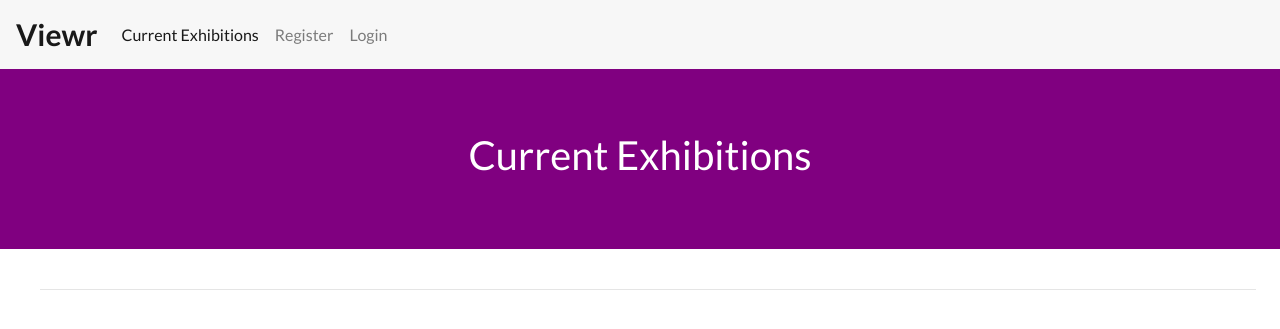
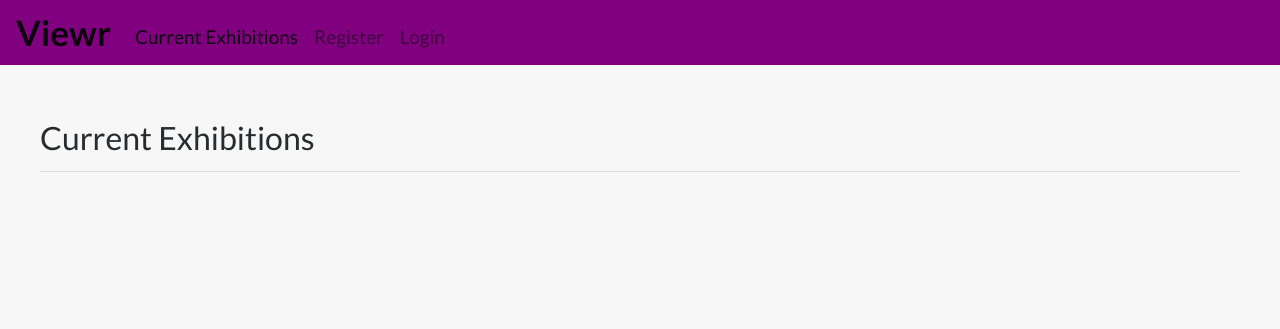
Before and after one commit to siobhanpotter/WDI_PROJECT_2, a Node project: template views/exhibitions/index.ejs in a window 1280 px wide. Shown: the top 329 px of the page. Run offline with Node 20 templates, Linux system fonts and the light colour scheme; the template is opened without the code that fills it, so the values that code supplies are empty; style sheets or scripts are compiled from the project's sources; some libraries are stand-ins or nearby versions.

Commit message:
worked on styling of index page

```diff
--- a/db/seeds.js
+++ b/db/seeds.js
@@ -37,17 +37,17 @@ User
         disipline: 'Action',
         image: 'images/wildlife.jpg'
       }, {
-        name: 'Insight Astronomy Photographer of the Year, Royal Observatory Greenwich',
+        name: 'Insight Astronomy Photographer of the Year, Royal Observatory',
         exhibitionDate: '2017-06-18',
         synopsis: 'The annual competition, which is now in its ninth year, sees talented professional and amateur photographers submit breathtaking shots of the skies, planets, space and stars in an effort to win the prestigious award. Enjoy some of the most spectacular visions of the cosmos in a beautiful setting steeped in astronomical history.',
         disipline: 'Thriller',
         image: 'images/astronomy.jpg'
       }, {
-        name: 'SOMNYAMA NGONYAMA, HAIL THE DARK LIONESS, AUTOGRAPH ABP',
+        name: 'SOMNYAMA NGONYAMA, AUTOGRAPH ABP',
         exhibitionDate: '2017-10-28',
         synopsis: 'Taken primarily in Europe, North America and Africa, each portrait asks critical questions about social justice, human rights and contested representations of the black body. Everyday objects are transformed into dramatic and historically loaded props, merging the political with the aesthetic. Scouring pads and latex gloves address themes of domestic servitude, while alluding to sexual politics, violence and the suffocating prisms of gendered identity.',
         disipline: 'Thriller',
-        image: 'images/ntozakhe.jpg'
+        image: 'images/hero3.png'
       }, {
         name: 'The ATLAS Yearbook, Atlas',
         exhibitionDate: '2017-10-31',
--- a/src/scss/main.scss
+++ b/src/scss/main.scss
@@ -1,20 +1,24 @@
-
-
-#index-title {
-  font-size: 40px;
-}
-
 
 html {
   min-height: 100%;
   position: relative;
   body {
-    // font-family: 'Roboto', sans-serif;
+    font-family: 'Montserrat', sans-serif;
+    font-family: 'Roboto', sans-serif;
+    font-family: 'Roboto Condensed', sans-serif;
+    font-family: 'Roboto Slab', serif;
+    font-family: 'Merriweather', serif;
+    font-weight: normal;
     font-family: 'Lato', sans-serif;
-    // font-family: 'Montserrat', sans-serif;
-    padding: 0;
-    background-color: white;
+    background-color: #F7F7F7;
     margin-bottom: 60px;
+    aside {
+      textarea {
+        border: none;
+        margin: 0 auto;
+        width: 100%;
+      }
+    }
   }
   #footer {
     bottom: 0;
@@ -25,32 +29,35 @@ html {
     }
 }
 
-
-.button {
-  border: 2px solid white;
-  padding: 6.5px 3px 3px 3px;
-  width: 180px;
-  text-align: center;
-}
+//Nav
 
 #nav {
   background-color: #F7F7F7;
-  // background-color: purple;
+  background-color: #993B99;
+  background-color: purple;
+  height: 65px;
+  #nav-title {
+    font-size: 35px;
+    font-weight: bold;
+  }
+  .nav-item {
+    font-size: 19px;
+    padding-top: 18px;
+    // color: #E7AF96;
+  }
 }
 
-#nav-title {
-  font-size: 30px;
-  font-weight: bold;
-}
 
-.banner {
-  background-color: purple;
-  color: white;
-  text-align: center;
-  padding: 5%;
-  font-weight: normal;
-}
+// .button {
+//   border: 2px solid white;
+//   padding: 6.5px 3px 3px 3px;
+//   width: 180px;
+//   text-align: center;
+// }
 
+
+
+//Homepage
 
 .homepage {
   width: 100%;
@@ -77,17 +84,21 @@ html {
   }
 }
 
+
 //Index Page
 
-.main-container {
-  margin: 30px;
+.banner {
+  padding-top: 15px;
 }
+
+.index-main-container {
+  margin: 40px;
 
   .img-container {
      position:relative;
      overflow: hidden;
      width: 100%;
-   height: 250px;
+     height: 350px;
      .index-img {
       position: absolute;
        top: 0;
@@ -95,19 +106,30 @@ html {
        width:100%;
      }
   }
-
-.exhibition-wrapper {
-  padding: 0px;
-}
-
   .exhibition-text {
     padding: 10px 5px;
   }
+}
+
+.text-wrapper {
+  margin-bottom: 30px;
+}
+
+.show-card {
+  background-color: white;
+  padding-left: 0px;
+  padding-right: 0px;
+  // margin-left: 5px;
+  // margin-right: 5px;
+}
+
+
 
 hr {
-  margin: 40px;
-  width: 95%;
+  padding-bottom: 10px;
 }
+
+//Forms
 
 .login-background {
   width: 100%;
@@ -142,13 +164,15 @@ hr {
   }
 }
 
+
+//Show page
+
 .show-main {
   margin: 40px;
-}
-
   .show-text {
     margin-top: 10px;
     padding: 10px;
+  }
 }
 
 .thumbnail {
--- a/views/exhibitions/index.ejs
+++ b/views/exhibitions/index.ejs
@@ -1,18 +1,20 @@
-<div class="banner">
-  <h1 id="index-title">Current Exhibitions</h1>
-</div>
-<hr>
-<div class="main-container">
-  <div class="row rows">
+<%# <div class="banner">
+  <h2>Current Exhibitions</h2>
+</div>%>
+
+<div class="index-main-container">
+  <h2 class="banner">Current Exhibitions</h2>
+  <hr>
+  <div class="row">
     <% exhibitions.forEach((exhibition) => { %>
-      <div class="col-lg-4 exhibition-wrapper" >
-        <div class="text-wrapper">
+      <div class="col-lg-6 col-md-12 col-sm-12 exhibition-wrapper">
+        <div class="text-wrapper show-card">
           <div class="img-container">
             <a href="/exhibitions/<%= exhibition.id %>">
               <img class="index-img" src="<%= exhibition.image %>" alt="<%= exhibition.name %>" width="100%">
             </a>
           </div>
-          <div class="exhibition-text" >
+          <div class="container exhibition-text" >
             <h5><%= exhibition.name %></h5>
             <p><%= exhibition.exhibitionDate %><br></p>
             <p><% while(exhibition.stars--) { %> &star; <% } %></p>
--- a/views/exhibitions/show.ejs
+++ b/views/exhibitions/show.ejs
@@ -3,7 +3,7 @@
   <div class="container">
     <div class="row">
 
-      <div class="col-lg-9" >
+      <div class="col-lg-9 show-card" >
         <img class="card-img-top" class="thumbnail" src="/<%= exhibition.image %>" alt="<%= exhibition.name %>" alt="Card image cap" width="100%">
         <div class="show-text">
           <h3><%= exhibition.name %></h3>
--- a/views/layout.ejs
+++ b/views/layout.ejs
@@ -22,6 +22,8 @@
   <link href="https://fonts.googleapis.com/css?family=Roboto:300,400,700" rel="stylesheet">
   <link href="https://fonts.googleapis.com/css?family=Lato:400,700,900" rel="stylesheet">
   <link href="https://fonts.googleapis.com/css?family=Montserrat:400i,500,600,700,800" rel="stylesheet">
+  <link href="https://fonts.googleapis.com/css?family=Merriweather:400,700,900" rel="stylesheet">
+  <link href="https://fonts.googleapis.com/css?family=Roboto+Condensed:300i,400,700,700i|Roboto+Slab:100,300,400,700" rel="stylesheet">
   <link rel="stylesheet" href="/css/main.css">
   <% include ./partials/stylesheets.ejs %>
   <script src="/js/client.js" charset="utf-8"></script>
```
Also changed, not shown: src/images/nick.jpg. Lines whose indentation alone changed are shown as unchanged.
